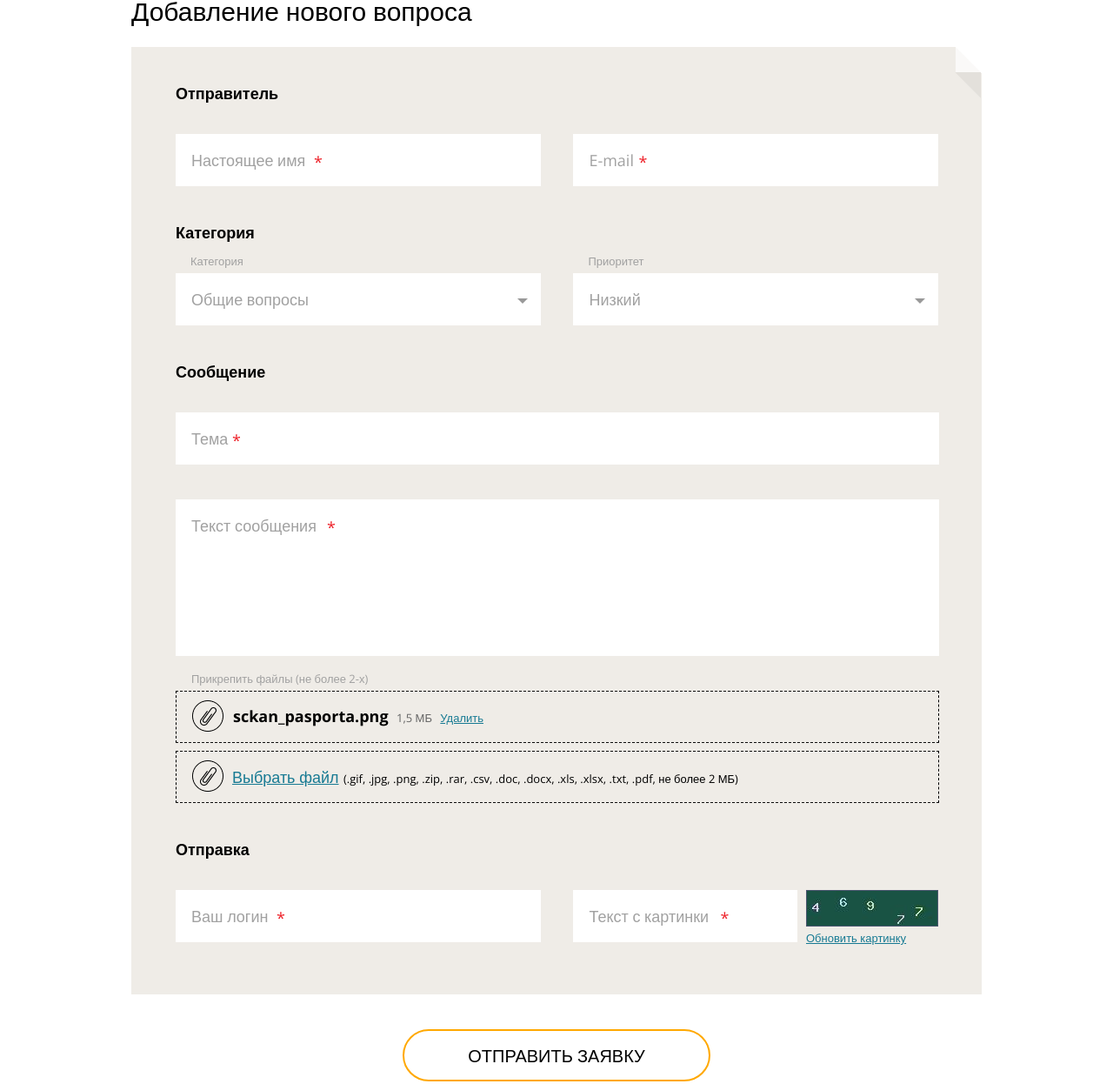
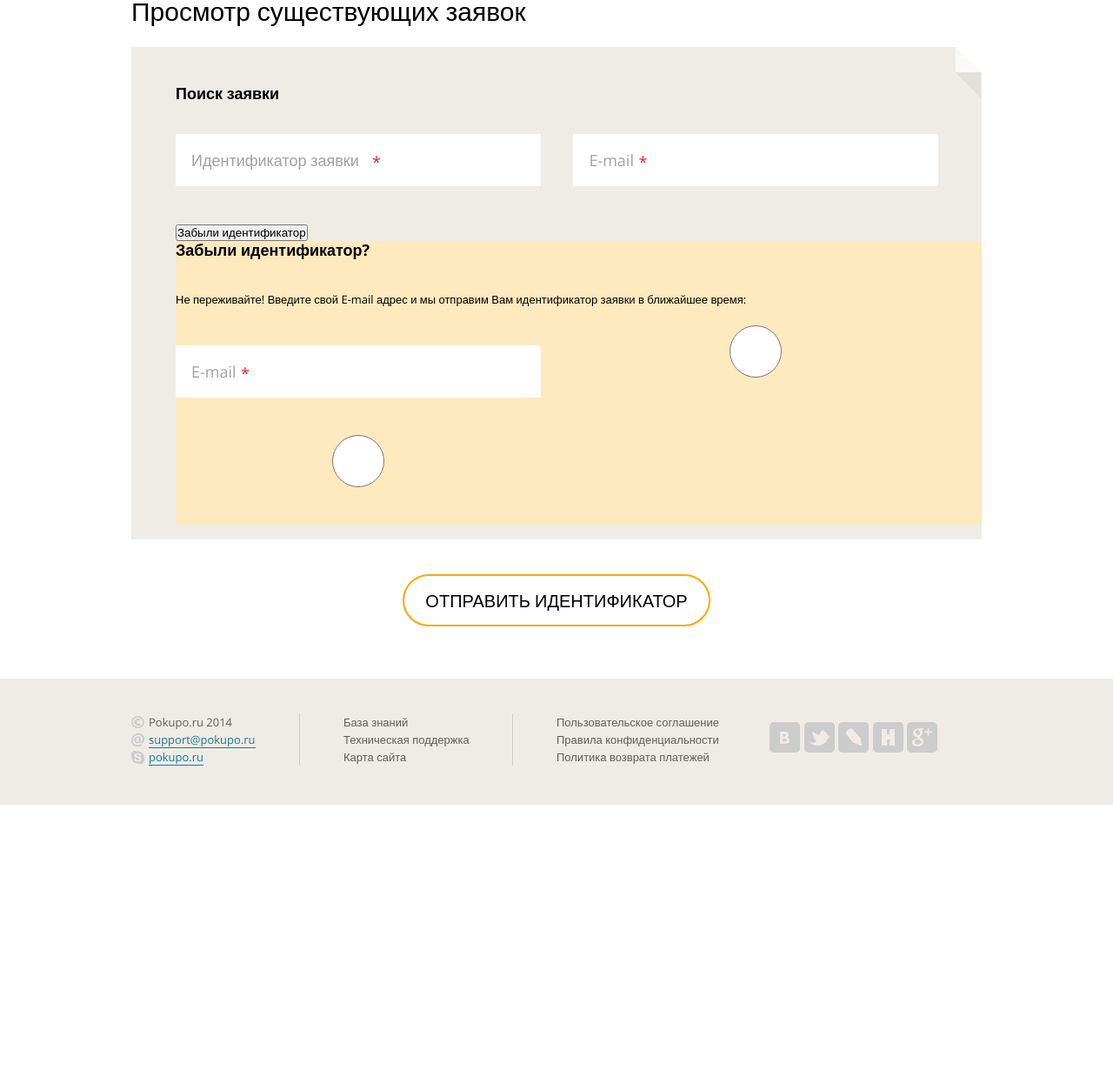
Before and after one commit to Aksnv/pokupo_support, a plain HTML site: page pages/search.html in a window 1280 px wide. Shown: the part 346-1592 px from the top of the page at 87% size. After the commit the page ends 1271 px from the top, so only its background shows below. Drawn offline with nearby package versions, Linux system fonts and the light colour scheme.

Commit message:
Подготовлена разметка страницы для поиска тикета

```diff
--- a/pages/search.html
+++ b/pages/search.html
@@ -63,74 +63,38 @@
       </section>
       <a href="../index.html" class="button-back">Назад к списку</a>
       <article class="page-content__article">
-        <h1>Добавление нового вопроса</h1>
+        <h1>Просмотр существующих заявок</h1>
         <section class="article-content article-content--application">
           <form name="application-form" method="POST" action="#" class="application-form">
-            <h2>Отправитель</h2>
-            <label for="application-form__name">
-              <span class="application-form__prompt">Настоящее имя</span>
-              <input id="application-form__name" type="text" name="application-form__name" placeholder="Настоящее имя">
+            <h2>Поиск заявки</h2>
+            <label for="application-form__id">
+              <span class="application-form__prompt">Идентификатор заявки</span>
+              <input id="application-form__id" type="text" name="application-form__id" placeholder="Идентификатор заявки">
             </label>
             <label for="application-form__email">
               <span class="application-form__prompt">E-mail</span>
               <input id="application-form__email" type="email" name="application-form__email" placeholder="E-mail">
             </label>
-            <h2>Категория</h2>
-            <div class="application-form__category">
-              <label for="application-form__category">
-                <span class="application-form__prompt application-form__prompt--visible">Категория</span>
-                <input id="application-form__category" type="text" name="application-form__category" placeholder="Общие вопросы">
+            <button class="forget-id__button">Забыли идентификатор</button>
+
+            <section class="forget-id">
+              <h2>Забыли идентификатор?</h2>
+              <p>Не переживайте! Введите свой E-mail адрес и мы отправим Вам идентификатор заявки в ближайшее время:</p>
+              <label for="application-form__email">
+                <span class="application-form__prompt">E-mail</span>
+                <input id="application-form__email" type="email" name="application-form__email" placeholder="E-mail">
               </label>
-              <ul class="application-form__category-list">
-                <li>Общие вопросы</li>
-                <li>Обращение к администрации</li>
-              </ul>
-            </div>
-            <div class="application-form__priority">
-              <label for="application-form__priority">
-                <span class="application-form__prompt application-form__prompt--visible">Приоритет</span>
-                <input id="application-form__priority" type="text" name="application-form__priority" placeholder="Низкий">
-              </label>
-              <ul class="application-form__priority-list">
-                <li>Низкий</li>
-                <li>Средний</li>
-                <li>Высокий</li>
-              </ul>
-            </div>
-            <h2>Сообщение</h2>
-            <label for="application-form__theme">
-              <span class="application-form__prompt">Тема</span>
-              <input id="application-form__theme" type="text" name="application-form__theme" placeholder="Тема">
-            </label>
-            <label for="application-form__message">
-              <span class="application-form__prompt application-form__prompt--textarea">Текст сообщения для отправки</span>
-              <textarea id="application-form__message" name="application-form__message" placeholder="Текст сообщения"></textarea>
-            </label>
-            <div class="application-form__files application-form__files--view">
-              <span class="application-form__file-name">sckan_pasporta.png</span>
-              <span class="application-form__file-diskspace">1,5 МБ</span>
-              <a href="#">Удалить</a>
-            </div>
-            <div class="application-form__files application-form__files--choose">
-              <label for="application-form__file-choose"><span class="application-form__file-choose">Выбрать файл</span></label>
-              <input type="file" id="application-form__file-choose" name="application-form__file-choose">
-              <span class="application-form__file-extension">(.gif, .jpg, .png, .zip, .rar, .csv, .doc, .docx, .xls, .xlsx, .txt, .pdf, не более 2 МБ)</span>
-            </div>
-            <h2>Отправка</h2>
-            <label for="application-form__login">
-              <span class="application-form__prompt">Ваш логин</span>
-              <input type="text" name="application-form__login" id="application-form__login" placeholder="Ваш логин">
-            </label>
-            <label for="application-form__capcha">
-              <span class="application-form__prompt">Текст с картинки</span>
-              <input type="text" name="application-form__capcha" id="application-form__capcha" placeholder="Текст с картинки">
-            </label>
-            <div class="application-form__capcha-image">
-              <img src="../images/pages/capcha.png" alt="Capcha"><a href="#">Обновить картинку</a>
-            </div>
-            <input type="submit" name="application-form__send-button" value="Отправить заявку">
+              <input type="radio" name="application-form__tickets" value="Отправить мне только ОТКРЫТЫЕ заявки">
+              <input type="radio" name="application-form__tickets" value="Отправить мне ВСЕ мои заявки">
+            </section>
+
+            <input type="submit" name="application-form__send-button" value="Отправить идентификатор">
           </form>
         </section>
+
+
+
+
       </article>
     </div>
   </section>
--- a/styles/support.css
+++ b/styles/support.css
@@ -1028,6 +1028,16 @@ input[type="file"] {
   color: #ffa800;
 }
 
+/* ---------------  --------------- Search content ---------------  --------------- */
+
+label[for="application-form__id"]::after {
+  left: 226px;
+}
+
+.forget-id {
+  background-color: #ffe9bf;
+}
+
 /* ---------------  --------------- Footer ---------------  --------------- */
 
 .page-footer {
```
